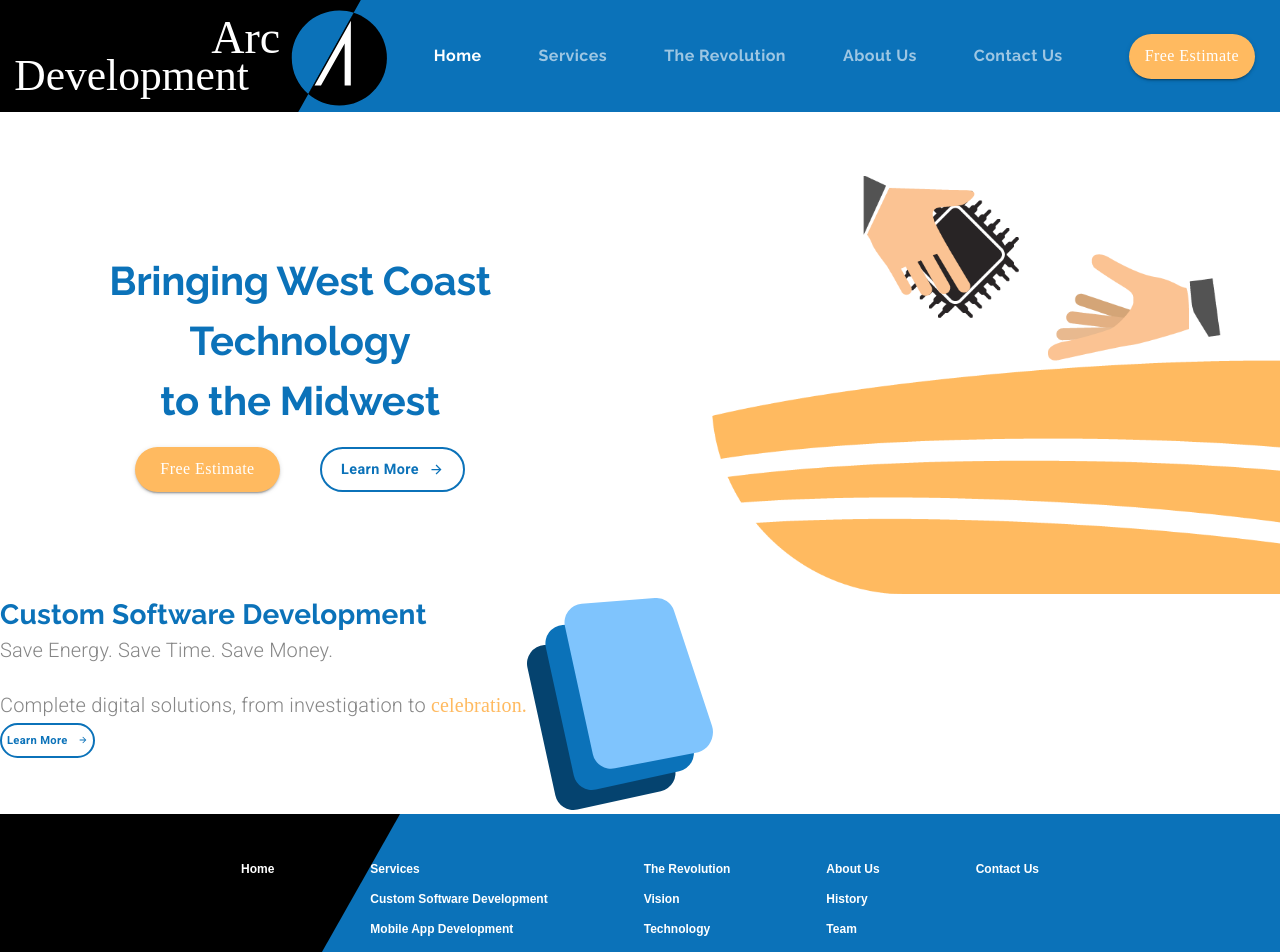
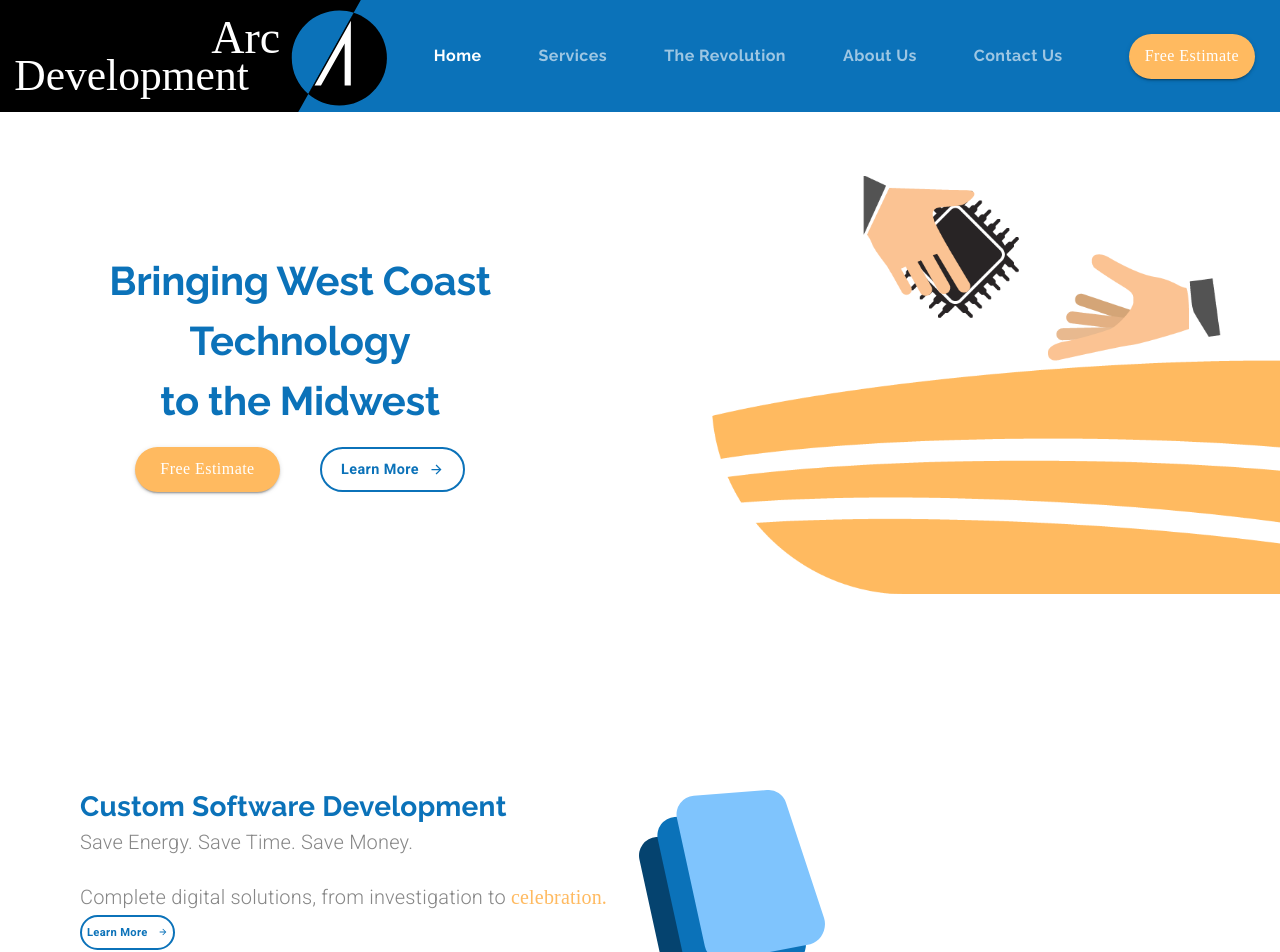
Before and after one commit to webkidt/arc-development, a React (Create React App) app: page / in a window 1280 px wide. Shown: the top 952 px of the page. Built offline with nearby package versions, Linux system fonts and the light colour scheme; a web font is replaced by a local one.

Commit message:
Styling Services - Custom Software Block

```diff
--- a/src/components/LandingPage.js
+++ b/src/components/LandingPage.js
@@ -3,6 +3,7 @@ import Box from '@mui/material/Box';
 import Grid from '@mui/material/Grid';
 import Button from '@mui/material/Button';
 import Typography from '@mui/material/Typography';
+import useMediaQuery from '@mui/material/useMediaQuery';
 import { useTheme } from '@mui/material/styles';
 import { styled } from '@mui/system';
 
@@ -25,12 +26,21 @@ const ServiceLearnBtn = styled(Button)(({ theme }) => ({
   fontSize: '0.7rem',
   height: 35,
   padding: 5,
+  [theme.breakpoints.down('md')]: {
+    marginBottom: '2em',
+  },
 }));
 
-const ServiceIcon = styled('img')({});
+const ServiceIcon = styled('img')(({ theme }) => ({
+  marginLeft: '2em',
+  [theme.breakpoints.down('sm')]: {
+    marginLeft: 0,
+  },
+}));
 
 const LandingPage = () => {
   const theme = useTheme();
+  const matchSM = useMediaQuery(theme.breakpoints.down('md'));
 
   const defaultOptions = {
     loop: true,
@@ -47,8 +57,8 @@ const LandingPage = () => {
       direction='column'
       sx={{ marginTop: { xs: '2em', sm: '3em', lg: '5em' } }}
     >
-      {/*----- Hero Block -----*/}
       <Grid item>
+        {/*----- Hero Block -----*/}
         <Grid container justifyContent='flex-end' alignItems='center'>
           <Grid item sm sx={{ minWidth: '21.5em', marginLeft: { xs: '0', sm: '1em' } }}>
             <Typography variant='h2' align='center'>
@@ -110,10 +120,18 @@ const LandingPage = () => {
           </Grid>
         </Grid>
       </Grid>
-      {/*----- Services Block -----*/}
       <Grid item>
-        <Grid container>
-          <Grid item>
+        {/*----- Services Block -----*/}
+        <Grid
+          container
+          justifyContent={matchSM ? 'center' : undefined}
+          sx={{ marginTop: '12em', padding: { xs: '25px', md: '0' } }}
+        >
+          <Grid
+            item
+            marginLeft={matchSM ? '0' : '5em'}
+            textAlign={matchSM ? 'center' : undefined}
+          >
             <Typography variant='h4'>Custom Software Development</Typography>
             <ServiceSubtitle variant='subtitle1'>
               Save Energy. Save Time. Save Money.
```
